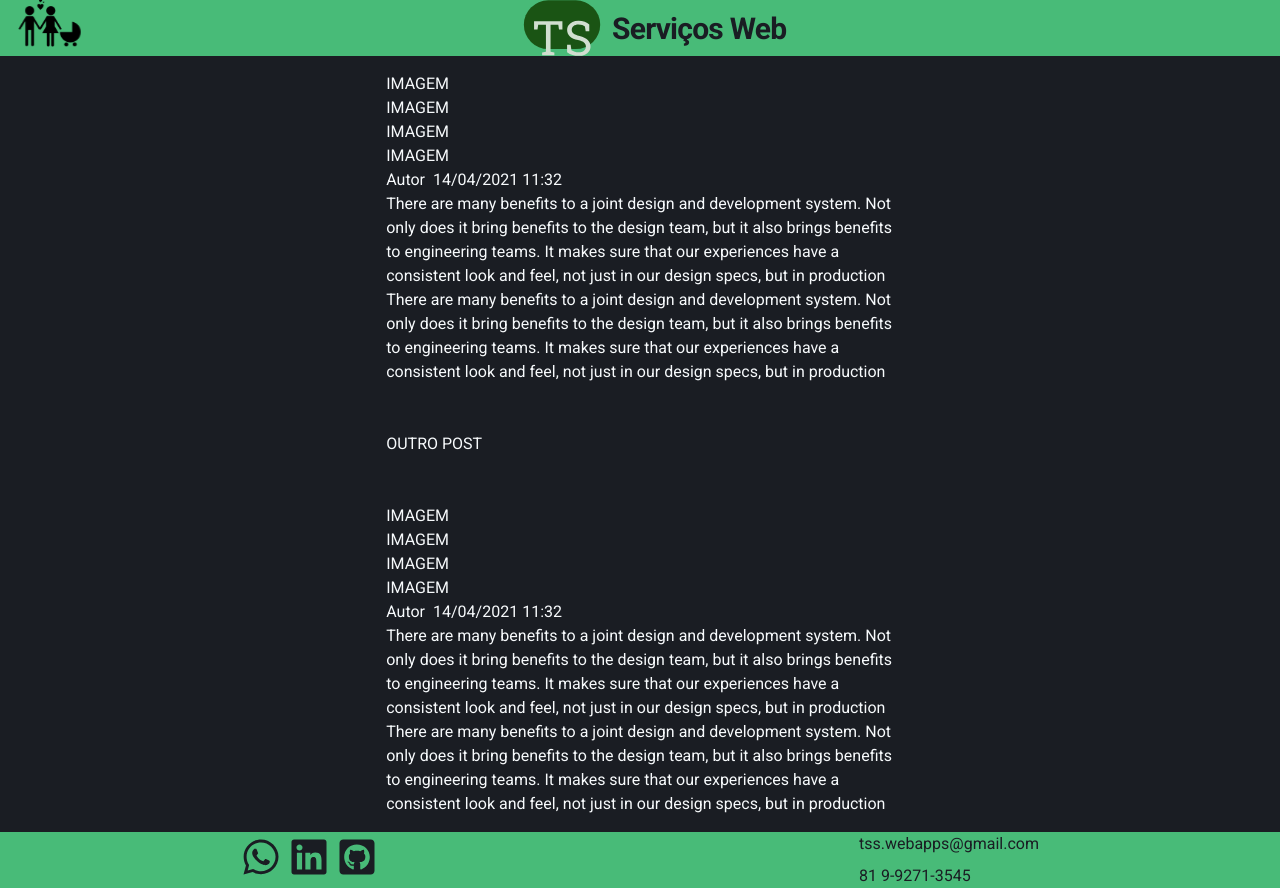
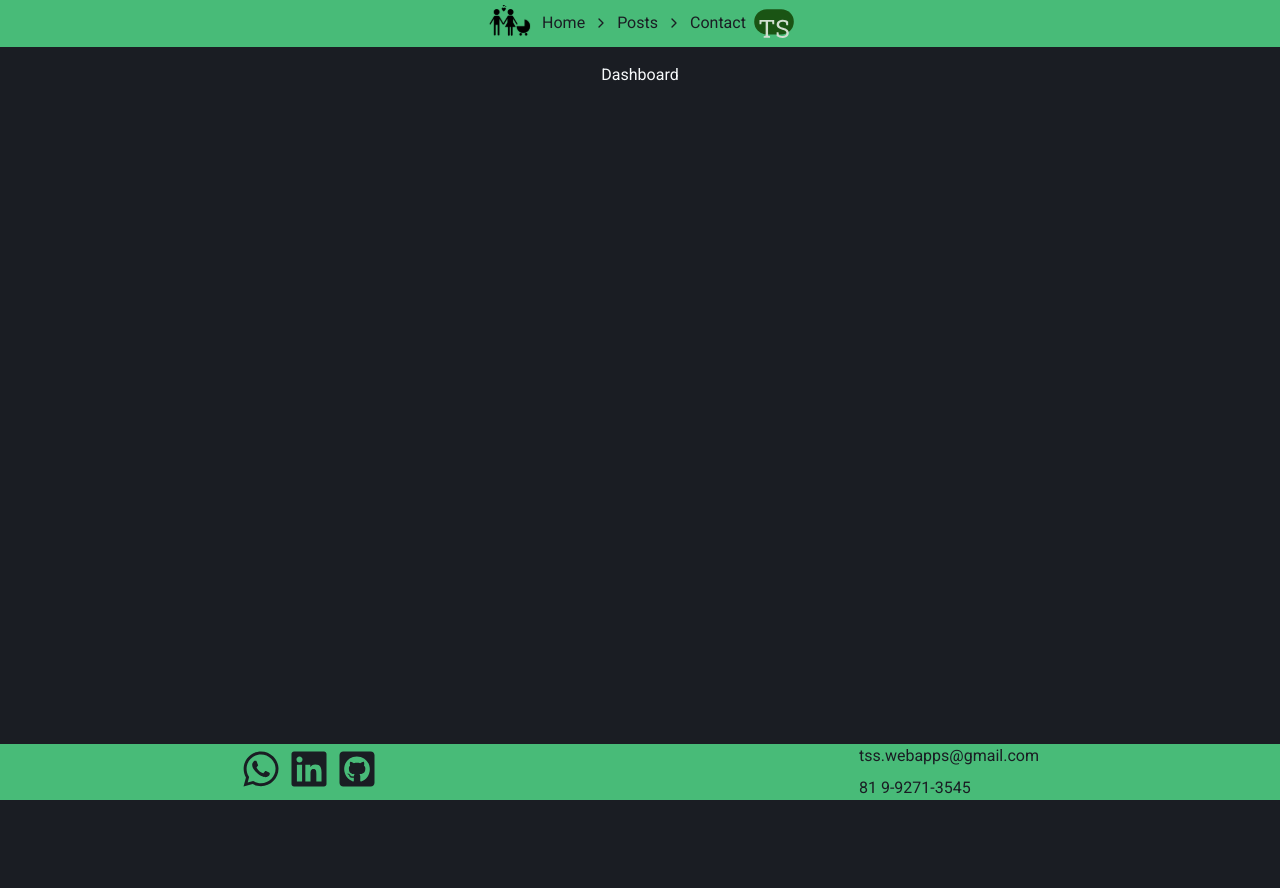
Before and after one commit to thiago-santanna/Blog-Family, a Next.js app: page / in a window 1280 px wide. After the commit the page ends 800 px from the top, so only its background shows below. Built offline with nearby package versions, Linux system fonts and the light colour scheme.

Commit message:
Refatoracao do home, criacao de contact, posts

```diff
--- a/components/Header.tsx
+++ b/components/Header.tsx
@@ -1,4 +1,17 @@
-import {Flex, Image, Text} from '@chakra-ui/react'
+import {
+  Flex,
+  Image,
+  Text,
+  Breadcrumb,
+  BreadcrumbItem,
+  BreadcrumbLink,
+  BreadcrumbSeparator,
+  HStack
+} from '@chakra-ui/react'
+
+import Link from 'next/link'
+
+import { FiChevronRight } from 'react-icons/fi'
 
 export const Header = () =>{
     return(
@@ -12,18 +25,25 @@ export const Header = () =>{
           color={'gray.900'}
           mb="4"
         >
-            <Image boxSize="100px" height="inherit" src="logo.svg"/>
-            <Flex align="center" m="auto" height="inherit">
-                <Image boxSize="100px" height="inherit" src="tx_marca_1.svg"/>
-                <Text
-                    fontWeight="bold"
-                    fontSize="3xl"
-                    letterSpacing="tight"
-                    width="64"
-                >
-                    Serviços Web
-                </Text>
-            </Flex>
+          <HStack m="auto">
+            <Image width="12" src="logo.svg"/>
+
+            <Breadcrumb spacing="8px" separator={<FiChevronRight color="gray.500" />}>
+              <BreadcrumbItem isCurrentPage>
+                <BreadcrumbLink as={Link} href="/">Home</BreadcrumbLink>
+              </BreadcrumbItem>
+
+              <BreadcrumbItem>
+                <BreadcrumbLink as={Link} href="/posts">Posts</BreadcrumbLink>
+              </BreadcrumbItem>
+
+              <BreadcrumbItem isCurrentPage>
+                <BreadcrumbLink as={Link} href="/contact">Contact</BreadcrumbLink>
+              </BreadcrumbItem>
+            </Breadcrumb>
+
+            <Image width="10" src="tx_marca_1.svg"/>
+          </HStack>
         </Flex>
     )
 }
--- a/package.json
+++ b/package.json
@@ -15,6 +15,7 @@
     "@prismicio/client": "^4.0.0",
     "framer-motion": "^4.1.3",
     "next": "10.1.3",
+    "prismic-dom": "^2.2.5",
     "prismic-reactjs": "^1.3.3",
     "react": "17.0.2",
     "react-dom": "17.0.2",
--- a/pages/index.tsx
+++ b/pages/index.tsx
@@ -1,68 +1,21 @@
-import { Container, Flex, Stack } from '@chakra-ui/react'
 import { Footer } from '../components/Footer'
 import { Header } from '../components/Header'
 import { Main } from '../components/Main'
-
+import Head from 'next/head'
+import { Container, Flex, Text } from '@chakra-ui/react'
 
 export default function Home() {
   return (
     <Main>
+      <Head><title>Home | Blog-family</title></Head>
       <Header />
-      <Container>
-        <Flex direction="column">
-          <h1>IMAGEM</h1>
-          <h1>IMAGEM</h1>
-          <h1>IMAGEM</h1>
-          <h1>IMAGEM</h1>
-        </Flex>
-        <Stack direction="row">
-          <h1>Autor</h1>
-          <h1>14/04/2021 11:32</h1>
-        </Stack>
-        <article>
-          <p>
-            There are many benefits to a joint design and development system.
-            Not only does it bring benefits to the design team, but it also brings
-            benefits to engineering teams. It makes sure that our experiences have
-            a consistent look and feel, not just in our design specs, but in production
-          </p>
-          <p>
-            There are many benefits to a joint design and development system.
-            Not only does it bring benefits to the design team, but it also brings
-            benefits to engineering teams. It makes sure that our experiences have
-            a consistent look and feel, not just in our design specs, but in production
-          </p>
-        </article>
-        <br/>
-        <br/>
-        <h1>OUTRO POST</h1>
-        <br/>
-        <br/>
-        <Flex direction="column">
-          <h1>IMAGEM</h1>
-          <h1>IMAGEM</h1>
-          <h1>IMAGEM</h1>
-          <h1>IMAGEM</h1>
-        </Flex>
-        <Stack direction="row">
-          <h1>Autor</h1>
-          <h1>14/04/2021 11:32</h1>
-        </Stack>
-        <article>
-          <p>
-            There are many benefits to a joint design and development system.
-            Not only does it bring benefits to the design team, but it also brings
-            benefits to engineering teams. It makes sure that our experiences have
-            a consistent look and feel, not just in our design specs, but in production
-          </p>
-          <p>
-            There are many benefits to a joint design and development system.
-            Not only does it bring benefits to the design team, but it also brings
-            benefits to engineering teams. It makes sure that our experiences have
-            a consistent look and feel, not just in our design specs, but in production
-          </p>
-        </article>
-      </Container>
+
+      <Flex height="100%">
+        <Container>
+          <Text>Dashboard</Text>
+        </Container>
+      </Flex>
+
       <Footer />
     </Main>
   )
```
Also changed, not shown: pages/contact.tsx (added, +22 -0 lines), pages/posts/[slug].tsx (+58 -2 lines), pages/posts/index.tsx (added, +24 -0 lines), 1 other file (tests, documents, lock files or other folders).
